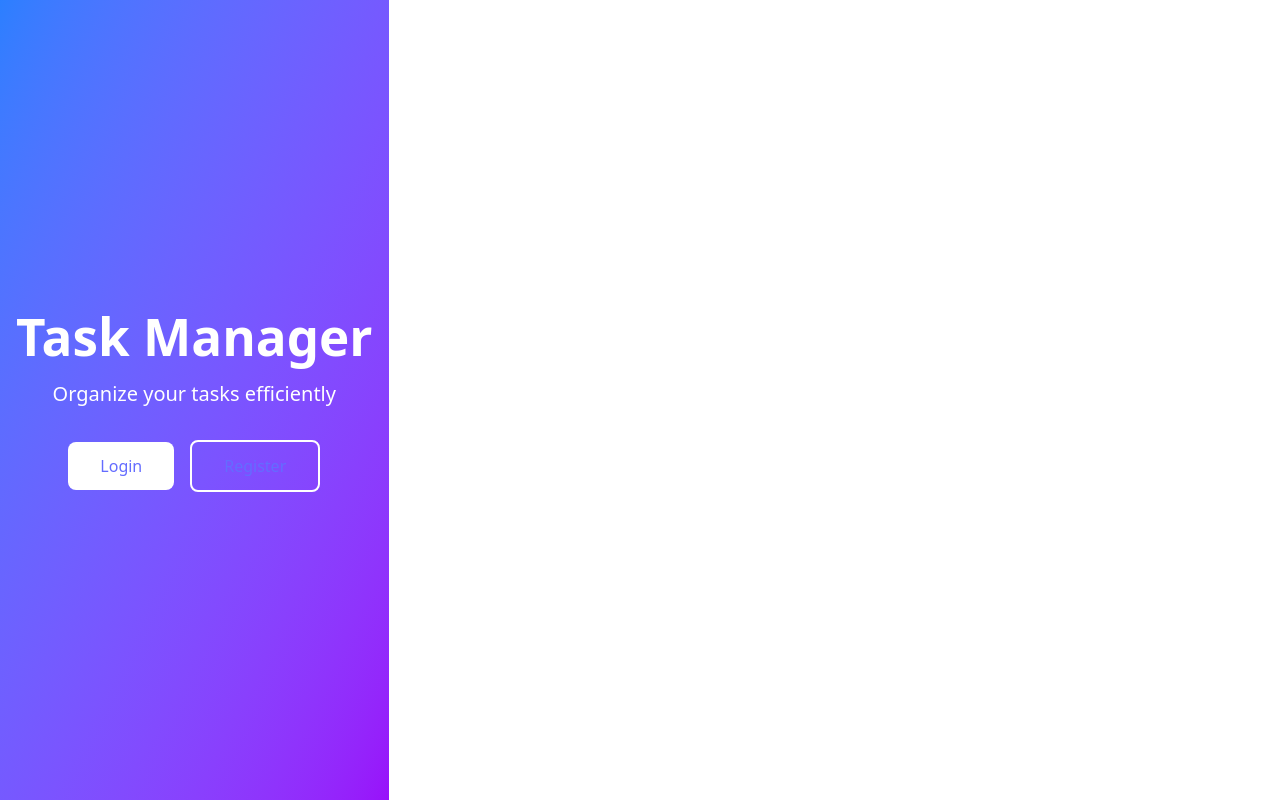
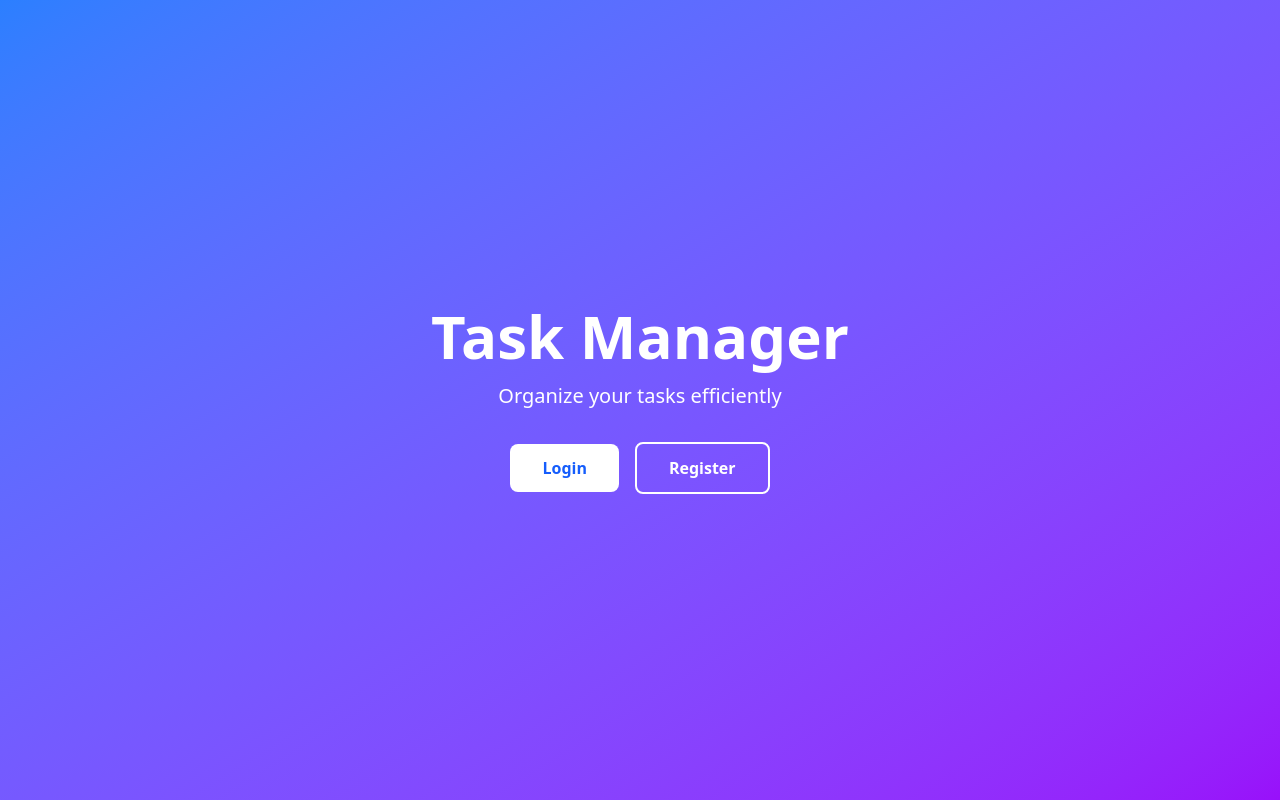
Before and after one commit to Malaga88/Task-manager-app, a React (Vite) app in the folder task-manager-frontend/: page / in a window 1280 px wide. Built offline with nearby package versions, Linux system fonts and the light colour scheme.

Commit message:
Created Navbar component

```diff
--- a/task-manager-frontend/index.html
+++ b/task-manager-frontend/index.html
@@ -4,7 +4,7 @@
     <meta charset="UTF-8" />
     <link rel="icon" type="image/svg+xml" href="/vite.svg" />
     <meta name="viewport" content="width=device-width, initial-scale=1.0" />
-    <title>task-manager-frontend</title>
+    <title>Task Manager</title>
   </head>
   <body>
     <div id="root"></div>
--- a/task-manager-frontend/package.json
+++ b/task-manager-frontend/package.json
@@ -10,6 +10,7 @@
     "preview": "vite preview"
   },
   "dependencies": {
+    "axios": "^1.13.1",
     "react": "^19.1.1",
     "react-dom": "^19.1.1",
     "react-router-dom": "^7.9.5"
--- /dev/null
+++ b/task-manager-frontend/src/components/Navbar.jsx
@@ -0,0 +1,42 @@
+import { useAuth } from '../context/AuthContext';
+import { useNavigate } from 'react-router-dom';
+
+const Navbar = () => {
+  const { user, logout } = useAuth();
+  const navigate = useNavigate();
+
+  const handleLogout = () => {
+    logout();
+    navigate('/login');
+  };
+
+  return (
+    <nav className="bg-white shadow-md border-b border-gray-200">
+      <div className="max-w-7xl mx-auto px-4 sm:px-6 lg:px-8">
+        <div className="flex justify-between items-center h-16">
+          <div className="flex items-center">
+            <h1 className="text-2xl font-bold bg-gradient-to-r from-indigo-600 to-purple-600 bg-clip-text text-transparent">
+              Task Manager
+            </h1>
+          </div>
+
+          <div className="flex items-center gap-4">
+            <div className="hidden sm:block text-right">
+              <p className="text-sm text-gray-500">Welcome back,</p>
+              <p className="text-sm font-semibold text-gray-800">{user?.name}</p>
+            </div>
+
+            <button
+              onClick={handleLogout}
+              className="px-4 py-2 bg-gradient-to-r from-red-500 to-red-600 text-white rounded-lg font-medium hover:from-red-600 hover:to-red-700 transition-all duration-200 shadow-md hover:shadow-lg"
+            >
+              Logout
+            </button>
+          </div>
+        </div>
+      </div>
+    </nav>
+  );
+};
+
+export default Navbar;
--- a/task-manager-frontend/src/index.css
+++ b/task-manager-frontend/src/index.css
@@ -1,70 +1,49 @@
 @import "tailwindcss";
 
-:root {
-  font-family: system-ui, Avenir, Helvetica, Arial, sans-serif;
-  line-height: 1.5;
-  font-weight: 400;
-
-  color-scheme: light dark;
-  color: rgba(255, 255, 255, 0.87);
-  background-color: #242424;
-
-  font-synthesis: none;
-  text-rendering: optimizeLegibility;
-  -webkit-font-smoothing: antialiased;
-  -moz-osx-font-smoothing: grayscale;
+#root {
+  min-height: 100vh;
+  display: flex;
+  flex-direction: column;
 }
 
-a {
-  font-weight: 500;
-  color: #646cff;
-  text-decoration: inherit;
+
+::-webkit-scrollbar {
+  width: 10px;
+  height: 10px;
 }
-a:hover {
-  color: #535bf2;
+::-webkit-scrollbar-track {
+  @apply bg-slate-100;
+}
+::-webkit-scrollbar-thumb {
+  @apply bg-slate-300 rounded-lg;
+}
+::-webkit-scrollbar-thumb:hover {
+  @apply bg-slate-400;
 }
 
-body {
-  margin: 0;
-  display: flex;
-  place-items: center;
-  min-width: 320px;
-  min-height: 100vh;
+::selection {
+  @apply bg-indigo-200 text-indigo-900;
+}
+::-moz-selection {
+  @apply bg-indigo-200 text-indigo-900;
 }
 
-h1 {
-  font-size: 3.2em;
-  line-height: 1.1;
+
+@keyframes fadeIn {
+  from {
+    opacity: 0;
+    transform: translateY(10px);
+  }
+  to {
+    opacity: 1;
+    transform: translateY(0);
+  }
 }
 
-button {
-  border-radius: 8px;
-  border: 1px solid transparent;
-  padding: 0.6em 1.2em;
-  font-size: 1em;
-  font-weight: 500;
-  font-family: inherit;
-  background-color: #1a1a1a;
-  cursor: pointer;
-  transition: border-color 0.25s;
+
+@layer utilities {
+  .fade-in {
+    animation: fadeIn 0.3s ease-in-out;
+  }
+
 }
-button:hover {
-  border-color: #646cff;
-}
-button:focus,
-button:focus-visible {
-  outline: 4px auto -webkit-focus-ring-color;
-}
-
-@media (prefers-color-scheme: light) {
-  :root {
-    color: #213547;
-    background-color: #ffffff;
-  }
-  a:hover {
-    color: #747bff;
-  }
-  button {
-    background-color: #f9f9f9;
-  }
-}
--- a/task-manager-frontend/src/main.jsx
+++ b/task-manager-frontend/src/main.jsx
@@ -2,7 +2,7 @@ import React from 'react';
 import ReactDOM from 'react-dom/client';
 import { BrowserRouter } from 'react-router-dom';
 import App from './App.jsx';
-import { AuthProvider } from './context/authContext.jsx';
+import { AuthProvider } from './context/AuthContext.jsx';
 import './index.css';
 
 ReactDOM.createRoot(document.getElementById('root')).render(
```
Also changed, not shown: task-manager-frontend/src/components/TaskCard.jsx (added), task-manager-frontend/src/components/TaskForm.jsx (added), task-manager-frontend/src/components/TaskStats.jsx (added), 1 other file (tests, documents, lock files or other folders).
